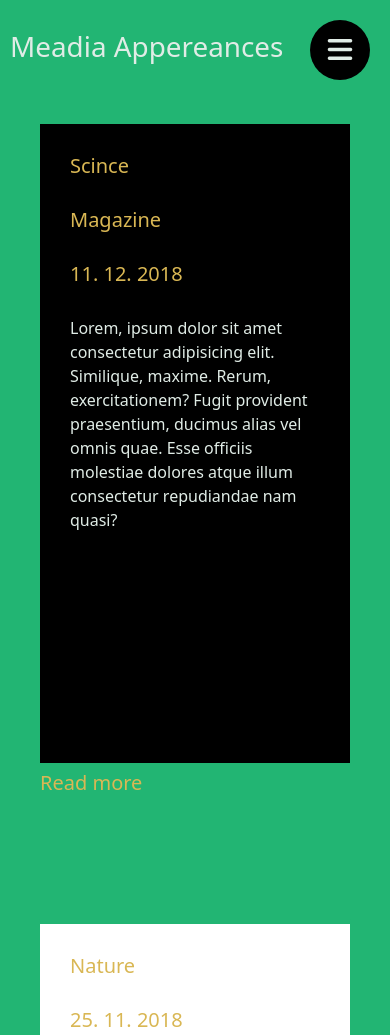
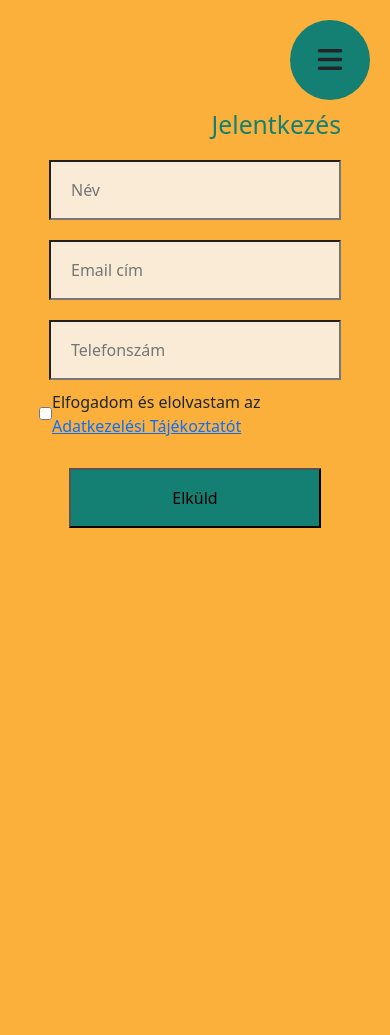
Before and after one commit to Homvi/finalAllamiCss, a plain HTML site: page index.html in a window 390 px wide. Shown: the top 1035 px of the page. After the commit the page ends 844 px from the top, so only its background shows below. Drawn offline with nearby package versions, Linux system fonts and the light colour scheme.

Commit message:
add form ans style

```diff
--- a/index.html
+++ b/index.html
@@ -20,46 +20,26 @@
     <link rel="stylesheet" href="./style.css" />
   </head>
   <body>
-    <h1 id="main-header" >Meadia Appereances</h1>
     <div class="icon-container">
       <i class="fas fa-bars"></i>
     </div>
-    <div class="grid-container">
-      <div id="card-1" class="card">
-        <div class="card-container">
-          <h5>Scince</h5>
-          <h5>Magazine</h5>
-          <h5>11. 12. 2018</h5>
+    <div class="main-content-container">
+      <form action="#">
+        <h2>Jelentkezés</h2>
+        <input  class="input-element" placeholder="Név" type="text" name="text" id="text" />
+        <input  class="input-element" placeholder="Email cím" type="email" name="email" id="email" />
+        <input  class="input-element" placeholder="Telefonszám" type="tel" name="email" id="email" />
+        <div class="read">
+          <input type="checkbox" name="read" id="read" />
           <p>
-            Lorem, ipsum dolor sit amet consectetur adipisicing elit. Similique,
-            maxime. Rerum, exercitationem? Fugit provident praesentium, ducimus
-            alias vel omnis quae. Esse officiis molestiae dolores atque illum
-            consectetur repudiandae nam quasi?
+            Elfogadom és elolvastam az <a href="#">Adatkezelési Tájékoztatót</a>
           </p>
         </div>
-        <h5 class="read-more" >Read more</h5>
-      </div>
-      <div id="card-2" class="card">
-        <div class="card-container">
-          <h5>Nature</h5>
-          <h5>25. 11. 2018</h5>
-          <p>
-            Lorem, ipsum dolor sit amet consectetur adipisicing elit. Similique,
-            maxime. Rerum, exercitationem? Fugit provident praesentium, ducimus
-            alias vel omnis quae. Esse officiis molestiae dolores atque illum
-            consectetur...
-          </p>
+        <div class="button-container">
+
+          <button>Elküld</button>
         </div>
-        <h5 class="read-more" >Read more</h5>
-      </div>
-      <div id="card-3" class="card">
-        <div class="card-container">
-          <div class="play-container">
-            <i class="far fa-play-circle"></i>
-          </div>
-          <h5>Lecture at NYU</h5>
-        </div>
-        <h5 class="read-more" >Read more</h5>
+      </form>
     </div>
   </body>
 </html>
--- a/style.scss
+++ b/style.scss
@@ -1,13 +1,13 @@
 body {
-  background-color: #22b573;
-  color: #e0ece6;
-  user-select: none;
+  background-color: #fbb03b;
+  display: flex;
+  justify-content: center;
 }
 
 .icon-container {
-  background-color: black;
-  width: 50px;
-  height: 50px;
+  background-color: #138073;
+  width: 80px;
+  height: 80px;
   font-size: 28px;
   display: flex;
   justify-content: center;
@@ -18,159 +18,57 @@ body {
   top: 20px;
   cursor: pointer;
 }
-
-#main-header {
+form {
+  h2 {
+    color: #138073;
+    margin: 10px;
+    text-align: center;
+  }
   display: flex;
-  justify-content: center;
-  margin: 20px 0px;
-  font-weight: 100;
-}
-
-.grid-container {
-  position: relative;
-  display: grid;
-  margin-top: 60px;
-  grid-template-columns: 1fr 1fr 1fr;
-  grid-template-rows: 1fr;
-}
-
-.card {
-  width: 60%;
-  height: 800px;
-  margin: 0 auto;
-}
-
-.card-container {
-  height: 80%;
-  p {
+  width: 700px;
+  flex-direction: column;
+  margin: 100px 0px;
+  .input-element {
+    margin: 10px;
+    background-color: antiquewhite;
+    height: 60px;
+    padding: 20px;
+  }
+  .read {
+    display: flex;
+    align-items: center;
+    justify-content: center;
+    input {
+      margin: 0 auto;
+    }
+    p {
+      margin: 0 auto;
+    }
+  }
+  button {
+    width: 280px;
     margin: 30px;
+    height: 60px;
+    background-color: #138073;
+    border: 1px 1px 2px white;
   }
-  h5 {
-    color: #d9b754;
-    margin: 30px;
+  .button-container {
+    display: flex;
+    justify-content: center;
   }
 }
 
-.read-more {
-  color: #d9b754;
-  margin: 8px 0px;
-}
-#card-3 {
-  i {
-    font-size: 200px;
-  }
-  .play-container {
-    height: 85%;
+@media only screen and (max-width: 600px) {
+  .main-content-container{
     display: flex;
     justify-content: center;
-    align-items: center;
+  }
+  form{
+    width: 80%;
+  }
+  h2 {
+    margin: 10px;
+    display: flex;
+    justify-content: flex-end;
   }
 }
-
-#card-1 {
-  .card-container {
-    background-color: black;
-  }
-}
-#card-2 {
-  .card-container {
-    background-color: white;
-    color: black;
-  }
-}
-#card-3 {
-  .card-container {
-    background-color: black;
-  }
-}
-
-.card {
-  background-color: #22b573;
-  border: 1px solid #22b573;
-}
-
-//add responsibility
-@media only screen and (max-width: 600px) {
-  .icon-container {
-    background-color: black;
-    width: 60px;
-    height: 60px;
-    font-size: 28px;
-    display: flex;
-    justify-content: center;
-    align-items: center;
-    border-radius: 50%;
-    position: absolute;
-    right: 20px;
-    top: 20px;
-  }
-  #main-header {
-    display: flex;
-    justify-content: flex-start;
-    font-weight: 100;
-    margin: 30px 10px;
-  }
-
-  .grid-container {
-    position: relative;
-    display: grid;
-    margin-top: 60px;
-    grid-template-columns: 1fr;
-    grid-template-rows: 1fr 1fr 1fr;
-  }
-
-  .card {
-    width: 80%;
-    height: 800px;
-    margin: 0 auto;
-  }
-
-  .card-container {
-    height: 80%;
-    p {
-      margin: 30px;
-    }
-    h5 {
-      color: #d9b754;
-      margin: 30px;
-    }
-  }
-
-  .read-more {
-    color: #d9b754;
-    margin: 8px 0px;
-  }
-  #card-3 {
-    i {
-      font-size: 200px;
-    }
-    .play-container {
-      height: 85%;
-      display: flex;
-      justify-content: center;
-      align-items: center;
-    }
-  }
-
-  #card-1 {
-    .card-container {
-      background-color: black;
-    }
-  }
-  #card-2 {
-    .card-container {
-      background-color: white;
-      color: black;
-    }
-  }
-  #card-3 {
-    .card-container {
-      background-color: black;
-    }
-  }
-
-  .card {
-    background-color: #22b573;
-    border: 1px solid #22b573;
-  }
-}
```
Also changed, not shown: style.css, 1 other file.
